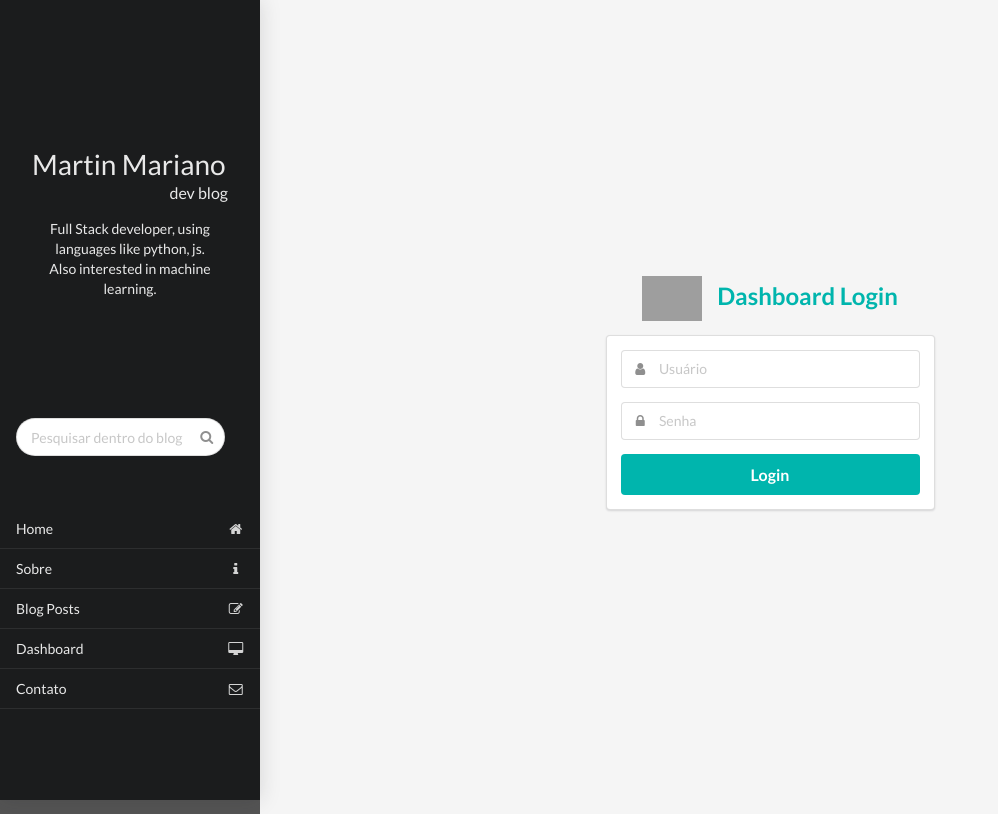
After one commit to saskenuba/simple-flask-blog, a Python web app: template templates/login.html in a window 1280 px wide. The commit adds this page. Shown: the whole page, without its empty margins (0-998 px from the left). Run offline with Jinja, Linux system fonts and the light colour scheme; the template is opened without the code that fills it, so the values that code supplies are empty; style sheets or scripts are compiled from the project's sources; some libraries are stand-ins or nearby versions; grey boxes are pictures that could not be loaded.

Commit message:
added login, client side sessions

```diff
--- a/database.py
+++ b/database.py
@@ -64,7 +64,7 @@ class Entry(db.Model):
 # hash password later
 class Users(db.Model, UserMixin):
     id = db.Column(db.Integer, primary_key=True)
-    username = db.Column(db.String(20))
+    username = db.Column(db.String(20), unique=True)
     password = db.Column(db.String(16))
 
     def __init__(self, username, password):
--- a/requirements.txt
+++ b/requirements.txt
@@ -5,3 +5,4 @@ SQLAlchemy
 Jinja2
 Flask-JSGlue
 flask-login
+flask-WTF
--- a/static/layout.scss
+++ b/static/layout.scss
@@ -95,3 +95,20 @@ body {
         margin-bottom: 1.5rem;
     }
 }
+
+// login page
+.login {
+    height: 100vh;
+
+    .image {
+        margin-top: -100px;
+    }
+
+    .column {
+        width: 35% !important;
+    }
+}
+
+.middle {
+    height: 100%;
+}
--- a/templates/layout.html
+++ b/templates/layout.html
@@ -52,8 +52,11 @@
             <a class="item" href="{{url_for('index')}}"><i class="home icon"></i> Home </a>
             <a class="item" href="{{url_for('about')}}"><i class="info icon"></i> Sobre </a>
             <a class="item"><i class="edit icon"></i> Blog Posts </a>
-            <a class="item" href="{{url_for('dashboard', username='martin')}}"><i class="desktop icon"></i> Dashboard </a>
+            <a class="item" href="{{url_for('login')}}"><i class="desktop icon"></i> Dashboard </a>
             <a class="item"><i class="mail outline icon"></i> Contato </a>
+            {% if current_user.is_authenticated %}
+            <a class="item" href="{{url_for('logout')}}"><i class="remove icon"></i> Logout</a>
+            {% endif %}
         </nav>
         <!-- End of Navigation Bar -->
 
--- /dev/null
+++ b/templates/login.html
@@ -0,0 +1,37 @@
+{% extends "layout.html" %}
+{% block title %} Martin Mariano - Web Developer Blog {% endblock %}
+
+{% block content %}
+    <section class="login">
+        <div class="ui centered middle aligned grid">
+            <div class="column">
+                <h2 class="ui center aligned teal header">
+                    <img src="https://semantic-ui.com/examples/assets/images/logo.png" class="image">
+                    <div class="content">
+                        Dashboard Login
+                    </div>
+                </h2>
+                <form method="POST" action="{{url_for('login')}}" class="ui large form">
+                    <div class="ui segment">
+                        <div class="field">
+                            <div class="ui left icon input">
+                                <i class="user icon"></i>
+                                <input type="text" tabindex="1" autocomplete="off" name="username" placeholder="Usuário">
+                            </div>
+                        </div>
+                        <div class="field">
+                            <div class="ui left icon input">
+                                <i class="lock icon"></i>
+                                <input type="password" tabindex="2" name="password" placeholder="Senha">
+                            </div>
+                        </div>
+                        <button  value="submit" class="ui fluid large teal submit button">Login</button>
+                    </div>
+
+                    <div class="ui error message"></div>
+
+                </form>
+            </div>
+        </div>
+    </section>
+{% endblock %}
```
Also changed, not shown: views.py (+40 -7 lines).
